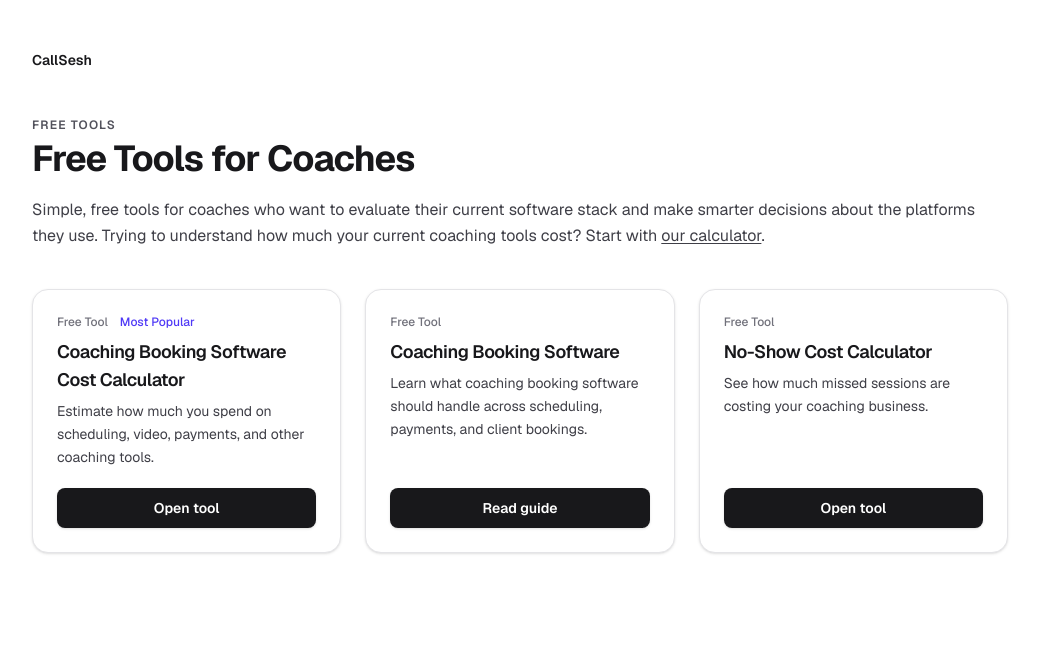
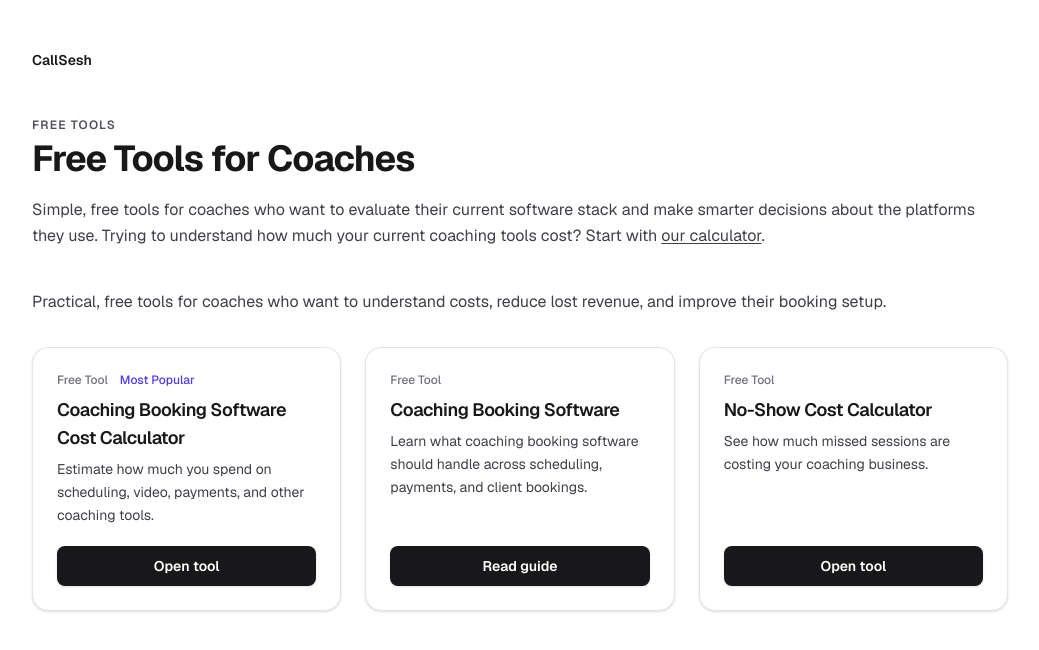
Before and after one commit to riclanderos/callsesh, a Next.js app: page /tools in a window 1280 px wide. Shown: the top 650 px of the page, without its empty margins (120-1159 px from the left). Built offline with nearby package versions, Linux system fonts and the light colour scheme.

Commit message:
copy: add supporting line above tools grid

```diff
--- a/app/tools/page.tsx
+++ b/app/tools/page.tsx
@@ -30,6 +30,10 @@ export default function ToolsPage() {
             </Link>.
           </p>
         </div>
+
+        <p className="text-zinc-700 leading-relaxed mb-8">
+          Practical, free tools for coaches who want to understand costs, reduce lost revenue, and improve their booking setup.
+        </p>
 
         <div className="grid gap-6 sm:grid-cols-2 lg:grid-cols-3">
 
```
